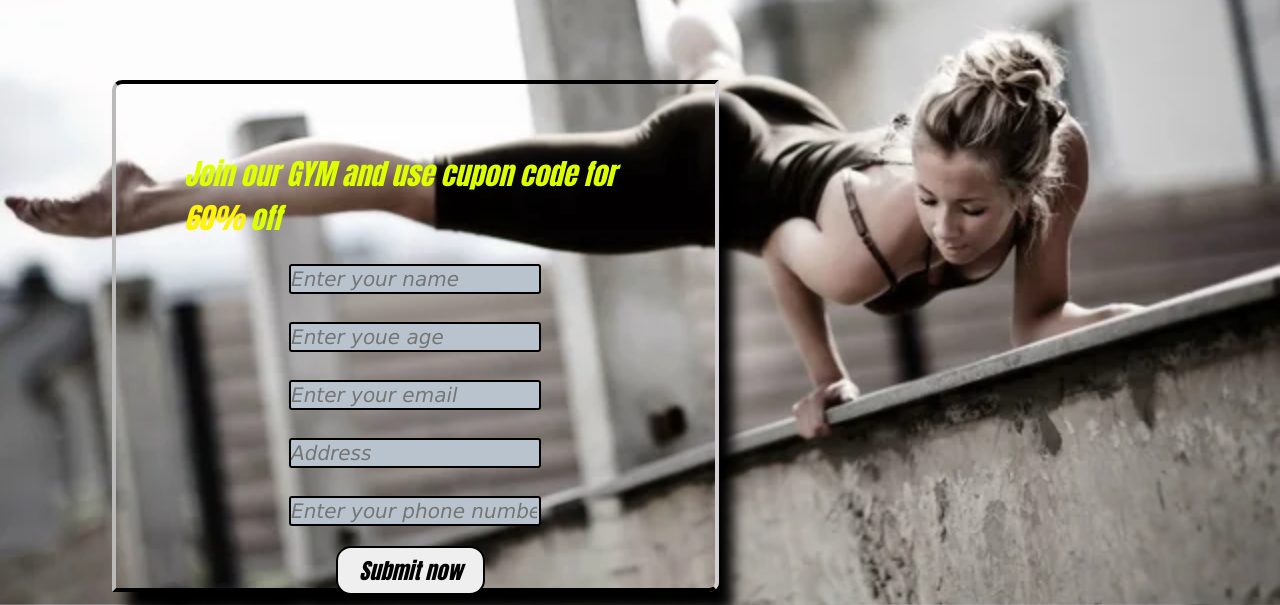
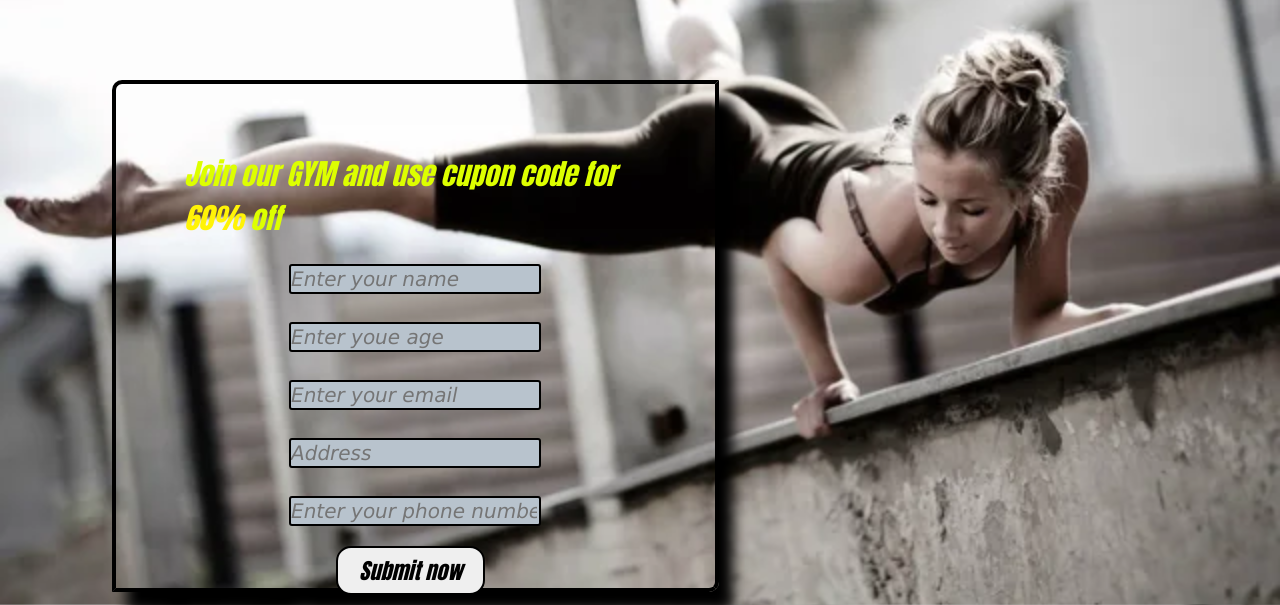
Before and after one commit to PRITAM-TU/gym-websites, a plain HTML site: page index.html in a window 1280 px wide. Shown: the part 195-800 px from the top of the page. Drawn offline with Linux system fonts and the light colour scheme.

Commit message:
Update index.css

```diff
--- a/index.css
+++ b/index.css
@@ -113,8 +113,8 @@ height: 10000px;
 .contaner{
     border: 4px solid;
     border-top-color: hwb(0 0% 100%);
-    border-left-color: hwb(0 73% 27%);
-    border-right-color: hsl(300, 4%, 82%);
+    border-left-color: hwb(0 0% 100%);
+    border-right-color: hsl(0, 0%, 0%);
     border-bottom-color: rgb(0, 0, 0);
     border-top-left-radius: 10px;
     border-bottom-right-radius: 10px;
```
